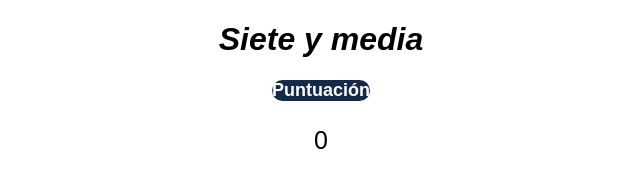
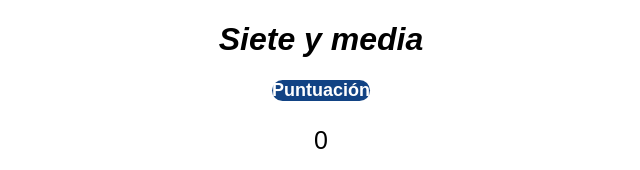
Before and after one commit to elionavarroh/module5_conditional_2.0, a website built with Vite: page index.html in a window 1280 px wide. Shown: the top 170 px of the page, without its empty margins (319-959 px from the left). Built offline with nearby package versions, Linux system fonts and the light colour scheme.

Commit message:
changed the color of the subtitule

```diff
--- a/src/style.css
+++ b/src/style.css
@@ -25,7 +25,7 @@ h2 {
   font-size: large;
   font-family: "Montserrat", sans-serif;
   font-style: normal;
-  background-color: rgb(21, 42, 70);
+  background-color: rgb(18, 67, 132);
   border-radius: 95px;
   background-size: 20px;
   color: white;
```
